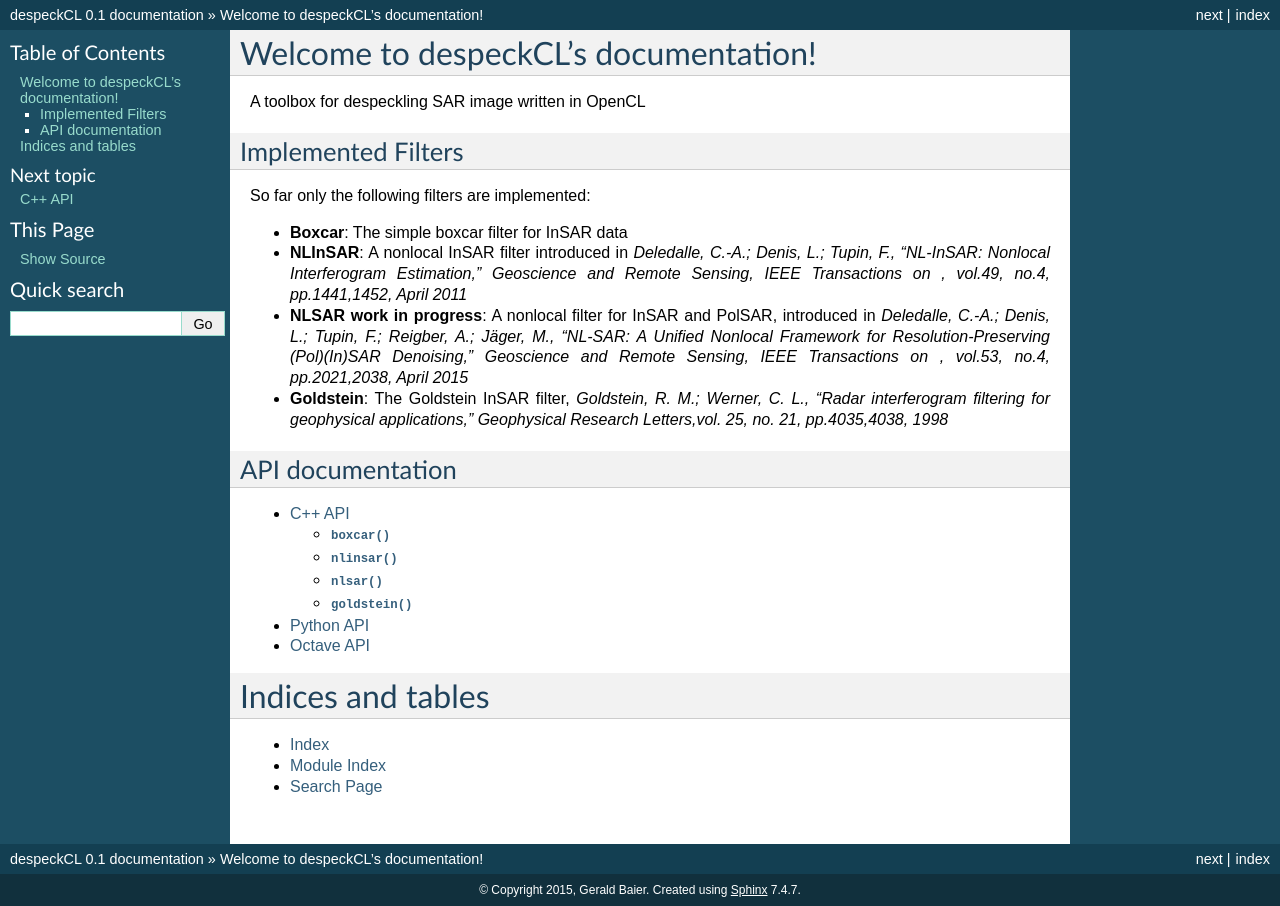
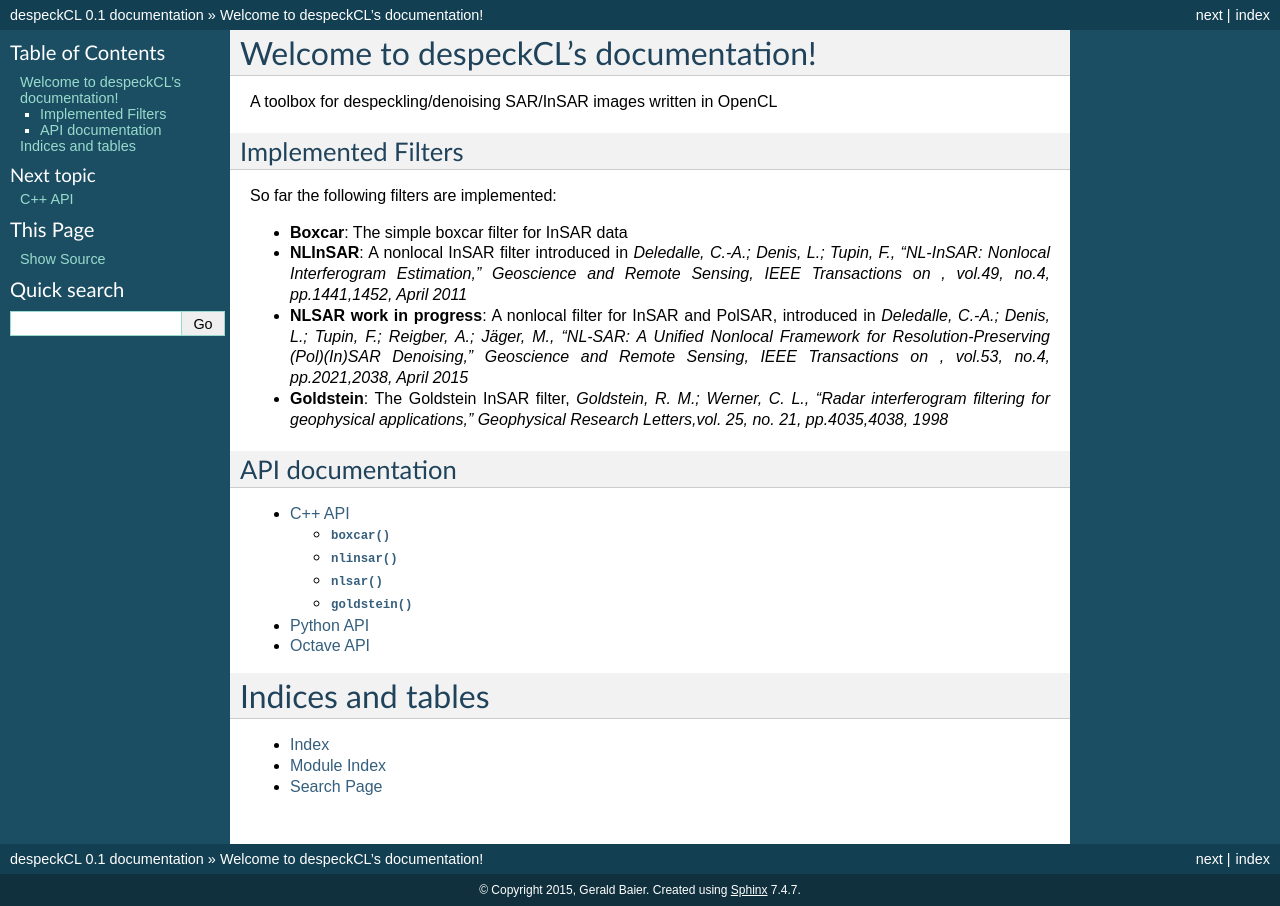
Before and after one commit to gbaier/despeckCL, a Sphinx documentation site: the page built from doc/index.rst, in a window 1280 px wide. Built offline with Sphinx 7.4.7, drawn with Linux system fonts in a browser that asks for light colours.

Commit message:
updated general description in Sphinx documentation

```diff
--- a/doc/index.rst
+++ b/doc/index.rst
@@ -6,12 +6,12 @@
 Welcome to despeckCL's documentation!
 =====================================
 
-A toolbox for despeckling SAR image written in OpenCL
+A toolbox for despeckling/denoising SAR/InSAR images written in OpenCL
 
 Implemented Filters
 -------------------
 
-So far only the following filters are implemented:
+So far the following filters are implemented:
 
 * **Boxcar**: The simple boxcar filter for InSAR data
 * **NLInSAR**: A nonlocal InSAR filter introduced in *Deledalle, C.-A.; Denis, L.; Tupin, F., "NL-InSAR: Nonlocal Interferogram Estimation," Geoscience and Remote Sensing, IEEE Transactions on , vol.49, no.4, pp.1441,1452, April 2011*
```
